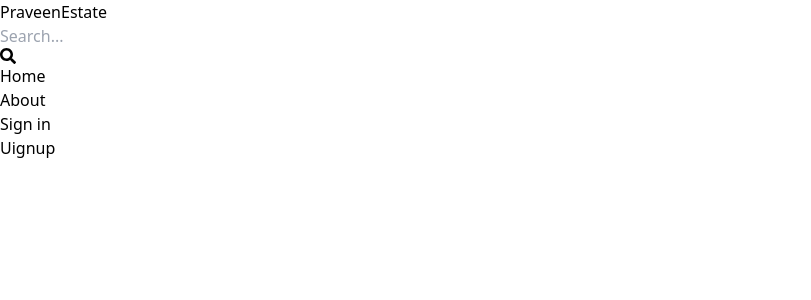
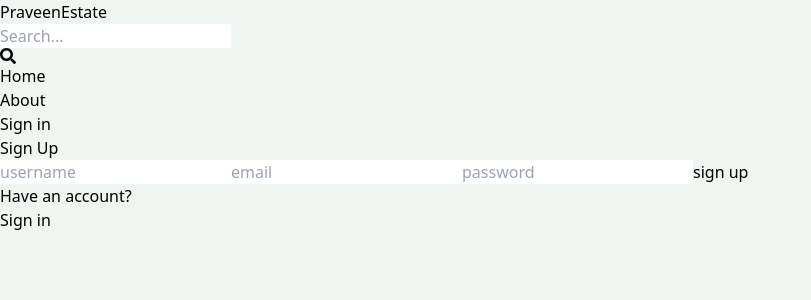
Before and after one commit to PraveenVishvakarma/Real-Estate-App, a React (Vite) app in the folder client/: page /sign-up in a window 1280 px wide. Shown: the top 300 px of the page, without its empty margins (0-811 px from the left). Built offline with nearby package versions, Linux system fonts and the light colour scheme.

Commit message:
complete signup page fuctionality

```diff
--- a/client/src/index.css
+++ b/client/src/index.css
@@ -1,3 +1,7 @@
 @tailwind base;
 @tailwind components;
 @tailwind utilities;
+
+body{
+    background-color: rgb(241, 245, 241);
+}
--- a/client/src/pages/SignUp.jsx
+++ b/client/src/pages/SignUp.jsx
@@ -1,7 +1,67 @@
-import React from 'react'
+import React, { useState } from 'react'
+import { Link } from 'react-router-dom'
+import { useNavigate } from 'react-router-dom';
 
 export default function SignUp() {
+  const [formData, setFormData]=useState({});
+  const [error, setError]=useState(null);
+  const [isLoading, setIsLoading]=useState(false);
+  const navigate=useNavigate();
+  const handlChange=(e)=>{
+    setFormData({
+      ...formData,
+      [e.target.id]:e.target.value,
+    });
+
+
+    console.log(formData);
+  }
+  const handleSubmit= async (e)=>{
+    e.preventDefault();
+    try{
+      setIsLoading(true);
+      const res= await fetch('/api/auth/signup',{
+        method:"POST",
+        headers:{
+          'Content-Type':"application/json"
+        },
+        body:JSON.stringify(formData),
+      });
+      const data= await res.json();
+      console.log(data);
+      if(data.success===false){
+        setIsLoading(false);
+        setError(data.message);
+        return;
+      }
+      setIsLoading(false);
+      setError(null);
+      navigate("/sign-in");
+    }catch(error){
+      setIsLoading(false);
+      setError(error.message);
+
+    }
+
+  }
   return (
-    <div>Uignup</div>
+    <div className='p-3 max-w-lg mx-auto '>
+      <h1 className='text-3xl text-center font-semibold my-7'>Sign Up</h1>
+      <form onSubmit={handleSubmit} className='flex flex-col gap-4'>
+        <input type='text' placeholder='username' className='border p-3 rounded-lg' id='username' onChange={handlChange} />
+        <input type='text' placeholder='email' className='border p-3 rounded-lg' id='email' onChange={handlChange} />
+        <input type='text' placeholder='password' className='border p-3 rounded-lg' id='password' onChange={handlChange} />
+        <button disabled={isLoading} className='bg-slate-700 text-white p-3 rounded-lg uppercase hover:opacity-70 disabled:opacity-80'>
+          {isLoading ? 'Loading...' : 'sign up'}
+          </button>
+      </form>
+      <div className='flex gap-2 mt-5'>
+        <p>Have an account?</p>
+        <Link to="/sign-in">
+          <span className='text-blue-700 '>Sign in</span>
+        </Link>
+      </div>
+      {error && <p className='text-red-500'>{error}</p>}
+    </div>
   )
 }
--- a/client/vite.config.js
+++ b/client/vite.config.js
@@ -3,5 +3,13 @@
 
 // https://vitejs.dev/config/
 export default defineConfig({
+  server:{
+    proxy:{
+      '/api':{
+        target:'http://localhost:3000',
+         secure:false,
+      },
+    },
+  },
   plugins: [react()],
 })
```
